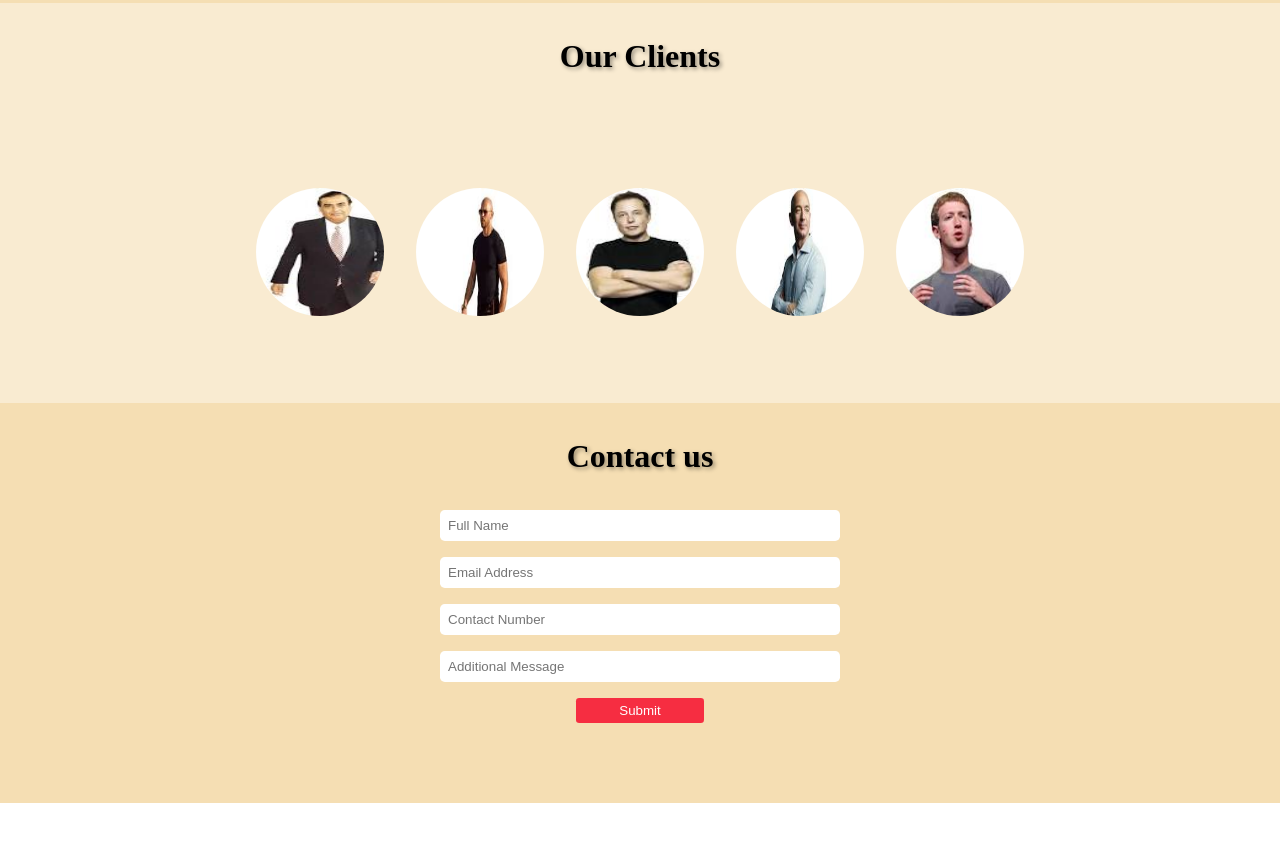
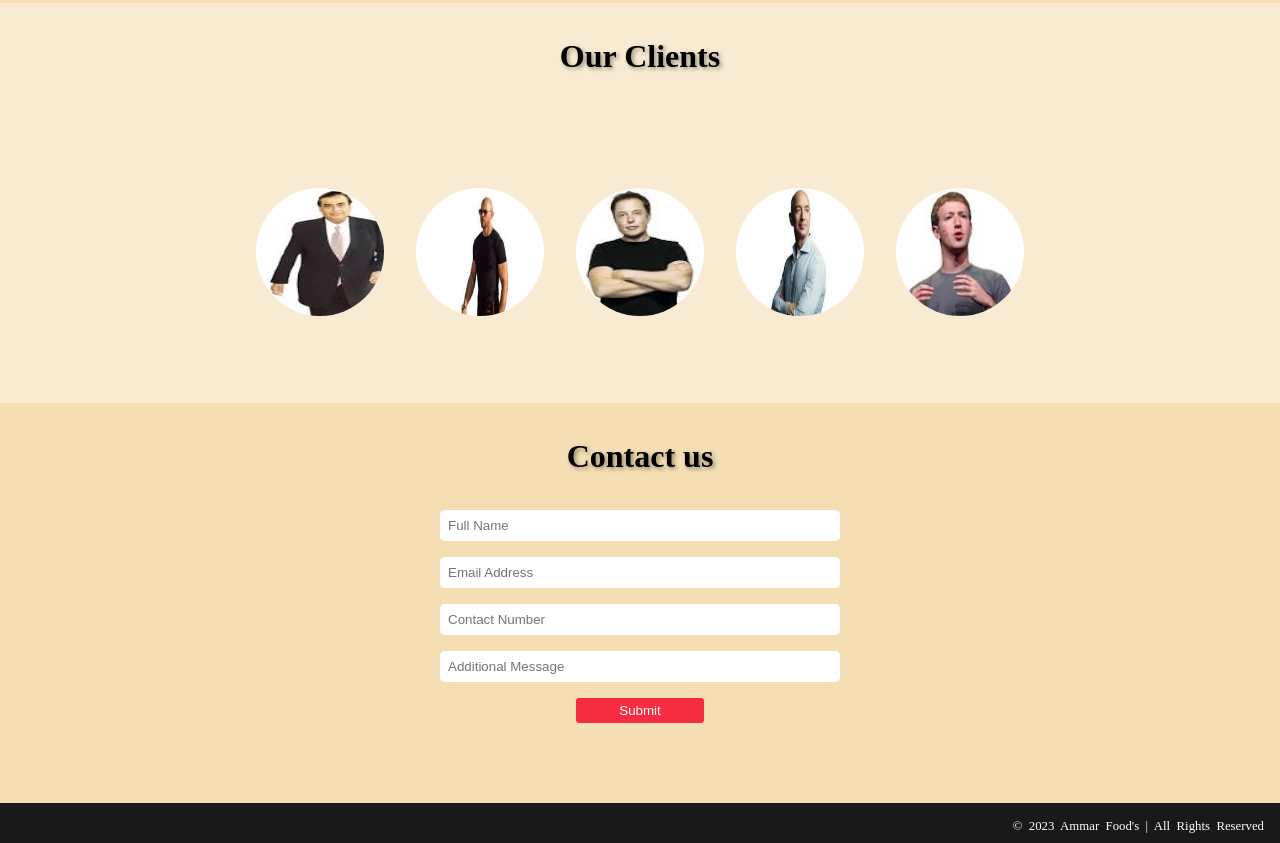
Before and after one commit to MuhammadAmmarAtique/FoodDeliveryWeb, a plain HTML site: page index.html in a window 1280 px wide. Shown: the part 1117-1960 px from the top of the page. Before the commit the page ends 1920 px from the top, so only its background shows below. Drawn offline with Linux system fonts and the light colour scheme.

Commit message:
Added website's Footer.

```diff
--- a/index.html
+++ b/index.html
@@ -87,5 +87,14 @@
 
        </div>
 </main>
+
+
+<footer>
+    <div class="last">
+   <p> © 2023 Ammar Food's | All Rights Reserved  </p>
+</div>
+</footer>
+
+
 </body>
 </html>
--- a/style.css
+++ b/style.css
@@ -245,3 +245,21 @@ nav p:active
     width: 8rem;
 
 }
+
+
+/* Footer styling */
+footer div
+{
+    width:100%;
+    height: 5vh;
+    background-color: rgba(0, 0, 0, 0.9);
+    padding: 1rem;
+}
+
+footer p
+{
+    color: white;
+    word-spacing: 0.2rem;
+    text-align: right;
+    font-size: 0.8rem;
+}
```
